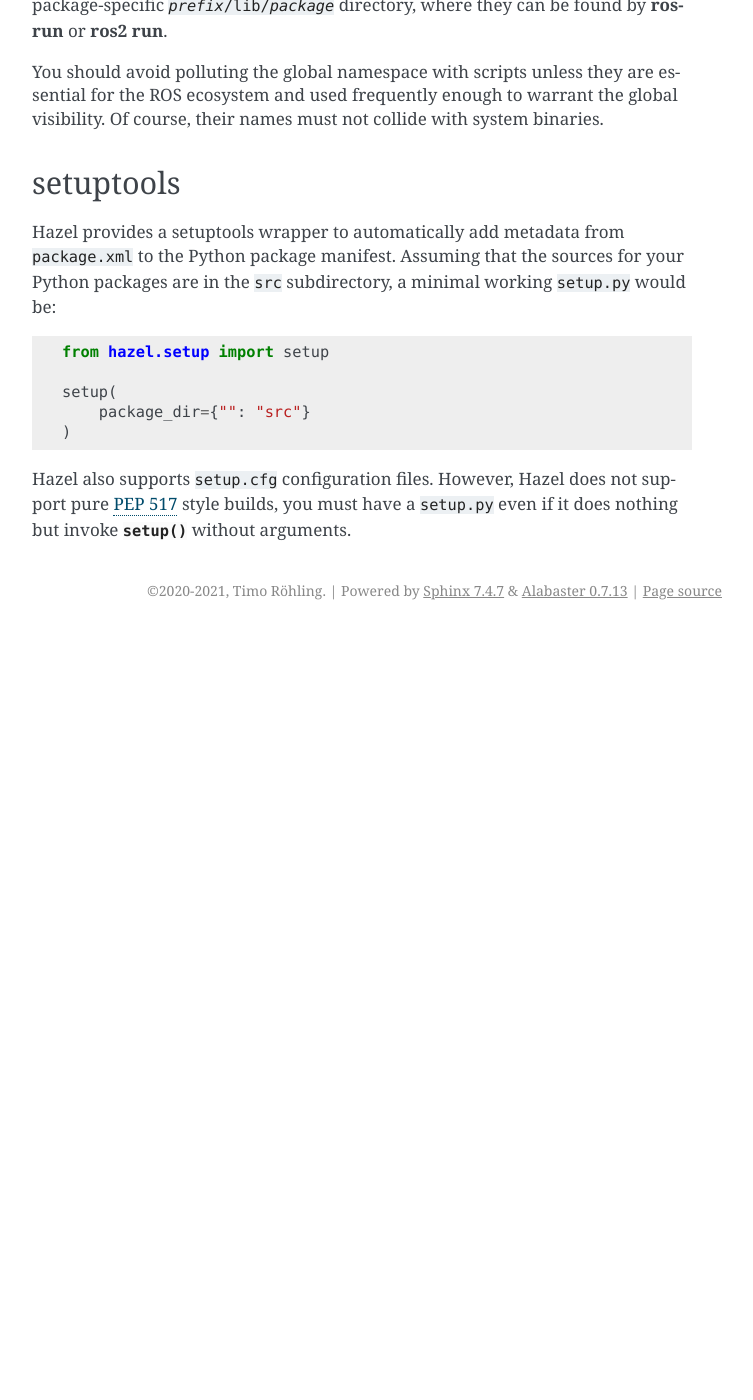
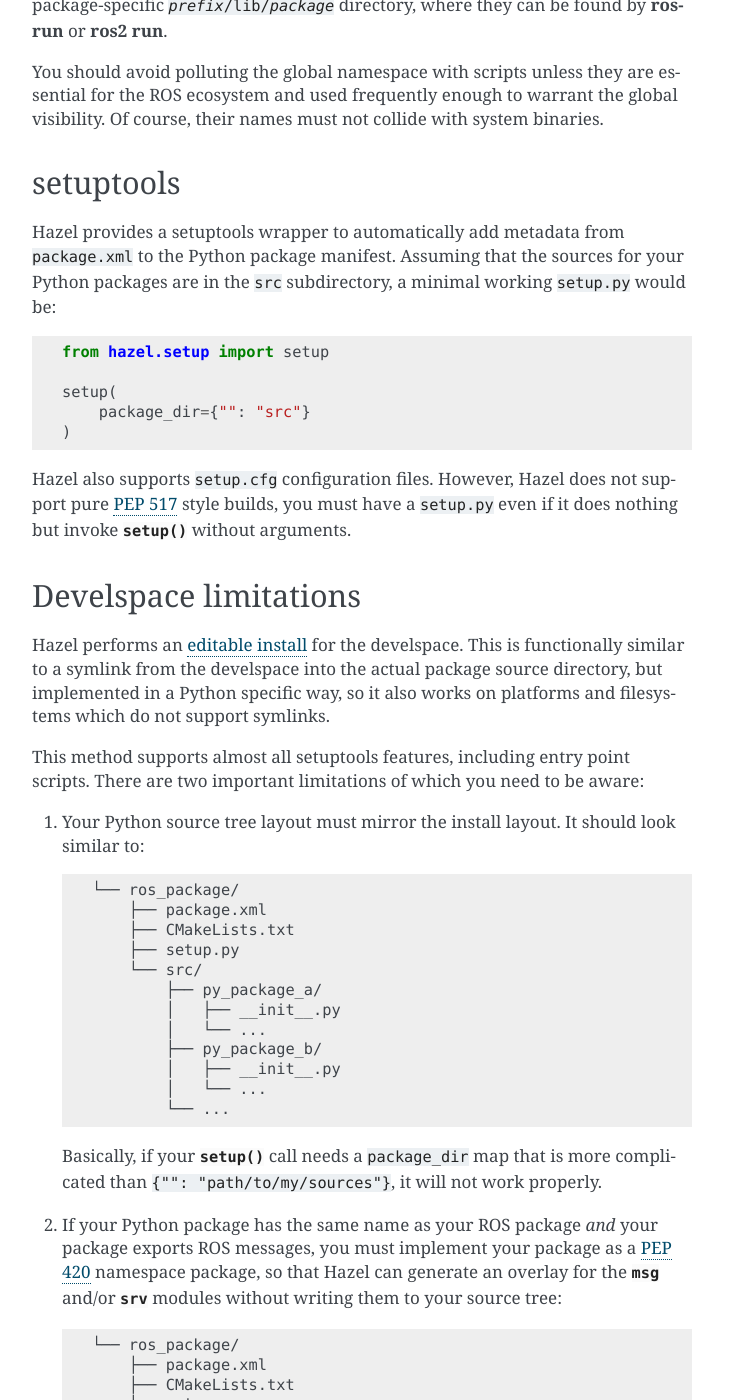
Before and after one commit to roehling/catkin-ng, a Sphinx documentation site: the page built from hazel/docs/command/hazel_python_setup.rst, in a window 1280 px wide and 1400 px high, scrolled down 474 px. Shown: the whole window, without its empty margins (388-1141 px from the left). Built offline with Sphinx 7.4.7, drawn with Linux system fonts in a browser that asks for light colours; cross-references to code outside the pages are shown as plain code; before the commit the page ends 1104 px from its top, so only the background shows below that; some of the changed text lies outside the part shown.

Commit message:
Add paragraph about develspace limitations for Python

```diff
--- a/hazel/docs/command/hazel_python_setup.rst
+++ b/hazel/docs/command/hazel_python_setup.rst
@@ -65,3 +65,62 @@ not support pure `PEP 517`_ style builds, you must have a :file:`setup.py` even
 if it does nothing but invoke :py:func:`setup` without arguments.
 
 .. _PEP 517: https://www.python.org/dev/peps/pep-0517/
+
+Develspace limitations
+----------------------
+
+Hazel performs an `editable install`_ for the develspace. This is functionally
+similar to a symlink from the develspace into the actual package source
+directory, but implemented in a Python specific way, so it also works on
+platforms and filesystems which do not support symlinks.
+
+This method supports almost all setuptools features, including entry point
+scripts. There are two important limitations of which you need to be aware:
+
+1. Your Python source tree layout must mirror the install layout. It should
+   look similar to::
+
+        └── ros_package/
+            ├── package.xml
+            ├── CMakeLists.txt
+            ├── setup.py
+            └── src/
+                ├── py_package_a/
+                │   ├── __init__.py
+                │   └── ...
+                ├── py_package_b/
+                │   ├── __init__.py
+                │   └── ...
+                └── ...
+
+   Basically, if your :py:func:`setup` call needs a ``package_dir`` map that is more
+   complicated than ``{"": "path/to/my/sources"}``, it will not work properly.
+2. If your Python package has the same name as your ROS package `and` your
+   package exports ROS messages, you must implement your package as a `PEP 420`_
+   namespace package, so that Hazel can generate an overlay for the :py:mod:`msg`
+   and/or :py:mod:`srv` modules without writing them to your source tree::
+
+        └── ros_package/
+            ├── package.xml
+            ├── CMakeLists.txt
+            ├── setup.py
+            └── src/
+                └── ros_package/
+                    ├── subpackage_a/
+                    │   ├── __init__.py
+                    │   └── ...
+                    ├── subpackage_b/
+                    │   ├── __init__.py
+                    │   └── ...
+                    ├── toplevel_module_1.py
+                    ├── toplevel_module_2.py
+                    └── ...
+
+   Essentially, your top level module :py:mod:`ros_package` cannot have an
+   :file:`__init__.py`, and if you use :py:func:`find_packages` in your
+   :file:`setup.py`, you need to replace it with
+   :py:func:`find_namespace_packages`.
+
+.. _editable install: https://pip.pypa.io/en/stable/reference/pip_install/#editable-installs
+
+.. _PEP 420: https://www.python.org/dev/peps/pep-0420/
```
